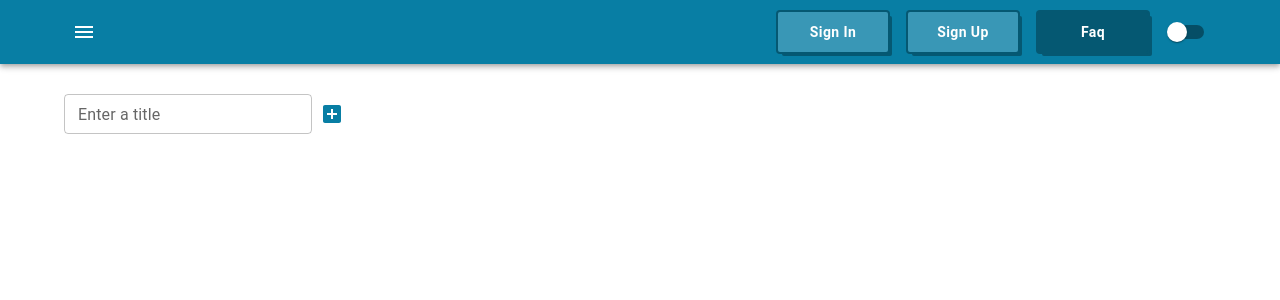
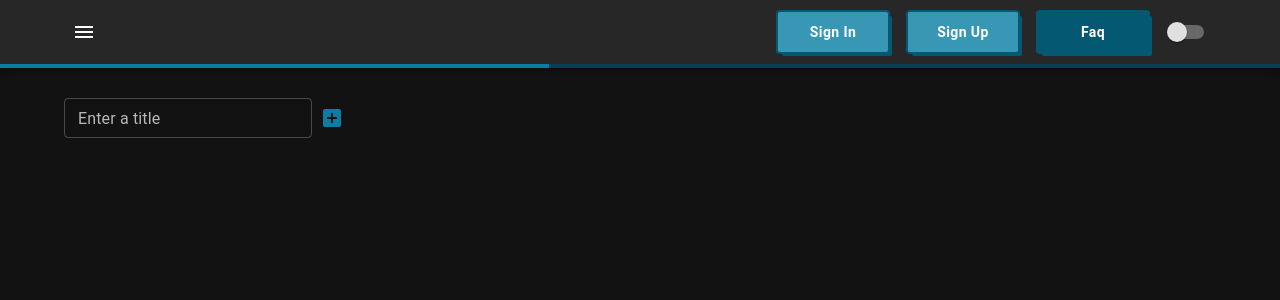
Before and after one commit to Ivan-Gusev-1993/todo-laptop, a React (Vite) app: page / in a window 1280 px wide. Shown: the top 300 px of the page. Built offline with nearby package versions, Linux system fonts and the light colour scheme; no server answers.

Commit message:
added loader for todolists

```diff
--- a/src/app/app-slice.ts
+++ b/src/app/app-slice.ts
@@ -3,20 +3,26 @@ import { createSlice } from "@reduxjs/toolkit"
 export const appSlice = createSlice({
   name: "app",
   initialState: {
-    themeMode: "light" as ThemeMode,
+    themeMode: "dark" as ThemeMode,
+    status: "idle" as RequestStatus,
   },
   selectors: {
     selectThemeMode: (state) => state.themeMode,
+    selectStatus: (state) => state.status,
   },
   reducers: (create) => ({
     changeThemeModeAC: create.reducer<{ themeMode: ThemeMode }>((state, action) => {
       state.themeMode = action.payload.themeMode
     }),
+    changeStatusAC: create.reducer<{ status: RequestStatus }>((state, action) => {
+      state.status = action.payload.status
+    }),
   }),
 })
 
-export const { selectThemeMode } = appSlice.selectors
-export const { changeThemeModeAC } = appSlice.actions
+export const { selectThemeMode, selectStatus } = appSlice.selectors
+export const { changeThemeModeAC, changeStatusAC } = appSlice.actions
 export const appReducer = appSlice.reducer
 
 export type ThemeMode = "dark" | "light"
+export type RequestStatus = "idle" | "loading" | "succeeded" | "failed"
--- a/src/common/components/Header/Header.tsx
+++ b/src/common/components/Header/Header.tsx
@@ -1,4 +1,4 @@
-import { changeThemeModeAC, selectThemeMode } from "@/app/app-slice.ts"
+import { changeThemeModeAC, selectStatus, selectThemeMode } from "@/app/app-slice.ts"
 import { useAppDispatch, useAppSelector } from "@/common/hooks"
 import { containerSx } from "@/common/styles"
 import { getTheme } from "@/common/theme"
@@ -9,9 +9,11 @@ import Container from "@mui/material/Container"
 import IconButton from "@mui/material/IconButton"
 import Switch from "@mui/material/Switch"
 import Toolbar from "@mui/material/Toolbar"
+import { LinearProgress } from "@mui/material"
 
 export const Header = () => {
   const themeMode = useAppSelector(selectThemeMode)
+  const status = useAppSelector(selectStatus)
 
   const dispatch = useAppDispatch()
 
@@ -36,6 +38,7 @@ export const Header = () => {
           </div>
         </Container>
       </Toolbar>
+      {status === "loading" && <LinearProgress />}
     </AppBar>
   )
 }
--- a/src/features/todolists/model/todolists-slice.ts
+++ b/src/features/todolists/model/todolists-slice.ts
@@ -2,6 +2,7 @@ import { todolistsApi } from "@/features/todolists/api/todolistsApi"
 import type { Todolist } from "@/features/todolists/api/todolistsApi.types"
 import { createAsyncThunk } from "@reduxjs/toolkit"
 import { createAppSlice } from "@/common/utils"
+import { changeStatusAC } from "@/app/app-slice.ts"
 
 export const todolistsSlice = createAppSlice({
   name: "todolists",
@@ -35,12 +36,14 @@ export const todolistsSlice = createAppSlice({
       }
     }),
     fetchTodolistsTC: create.asyncThunk(
-      async (_, thunkAPI) => {
+      async (_, { dispatch, rejectWithValue }) => {
         try {
+          dispatch(changeStatusAC({ status: "loading" }))
           const res = await todolistsApi.getTodolists()
+          dispatch(changeStatusAC({ status: "succeeded" }))
           return { todolists: res.data }
         } catch (error) {
-          return thunkAPI.rejectWithValue(null)
+          return rejectWithValue(null)
         }
       },
       {
--- a/src/features/todolists/ui/Todolists/Todolists.tsx
+++ b/src/features/todolists/ui/Todolists/Todolists.tsx
@@ -7,7 +7,6 @@ import { TodolistItem } from "./TodolistItem/TodolistItem"
 
 export const Todolists = () => {
   const todolists = useAppSelector(selectTodolists)
-  console.log(todolists)
 
   const dispatch = useAppDispatch()
 
```
